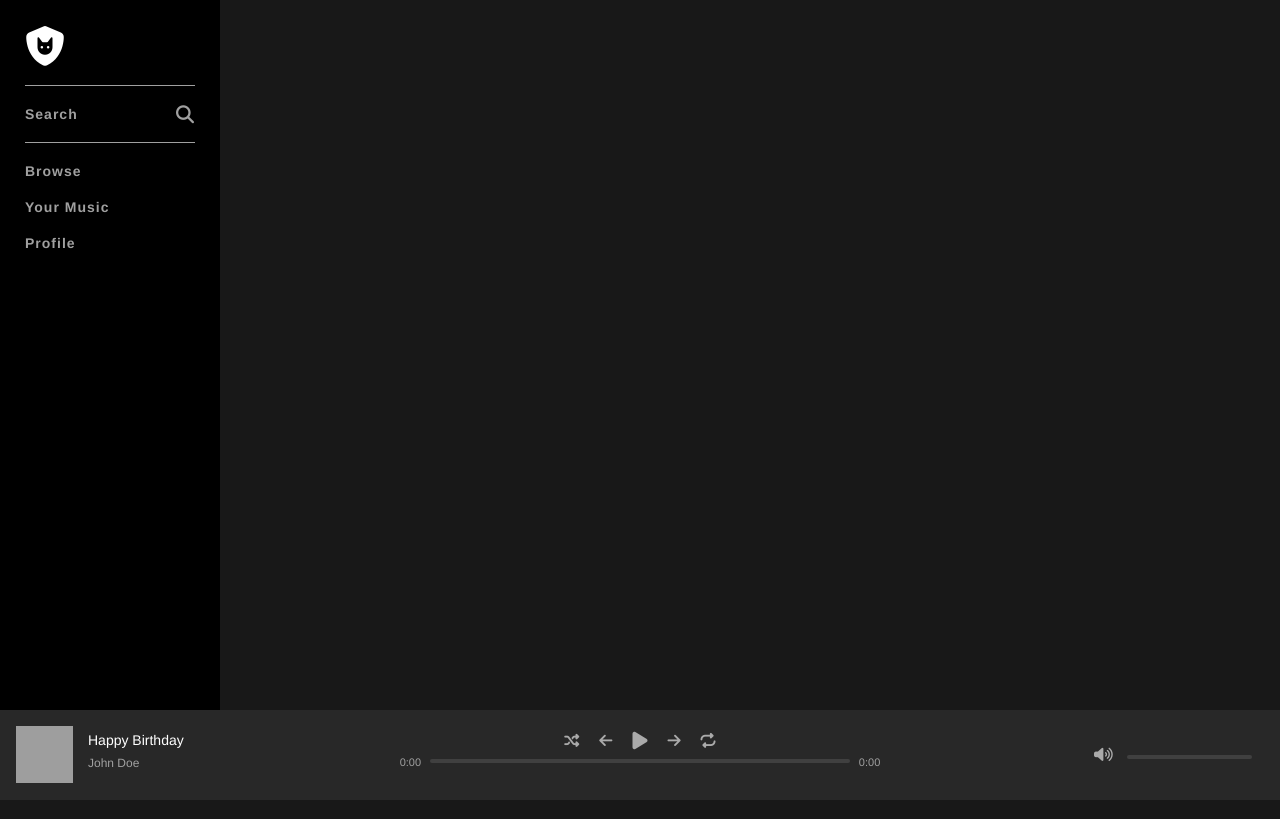
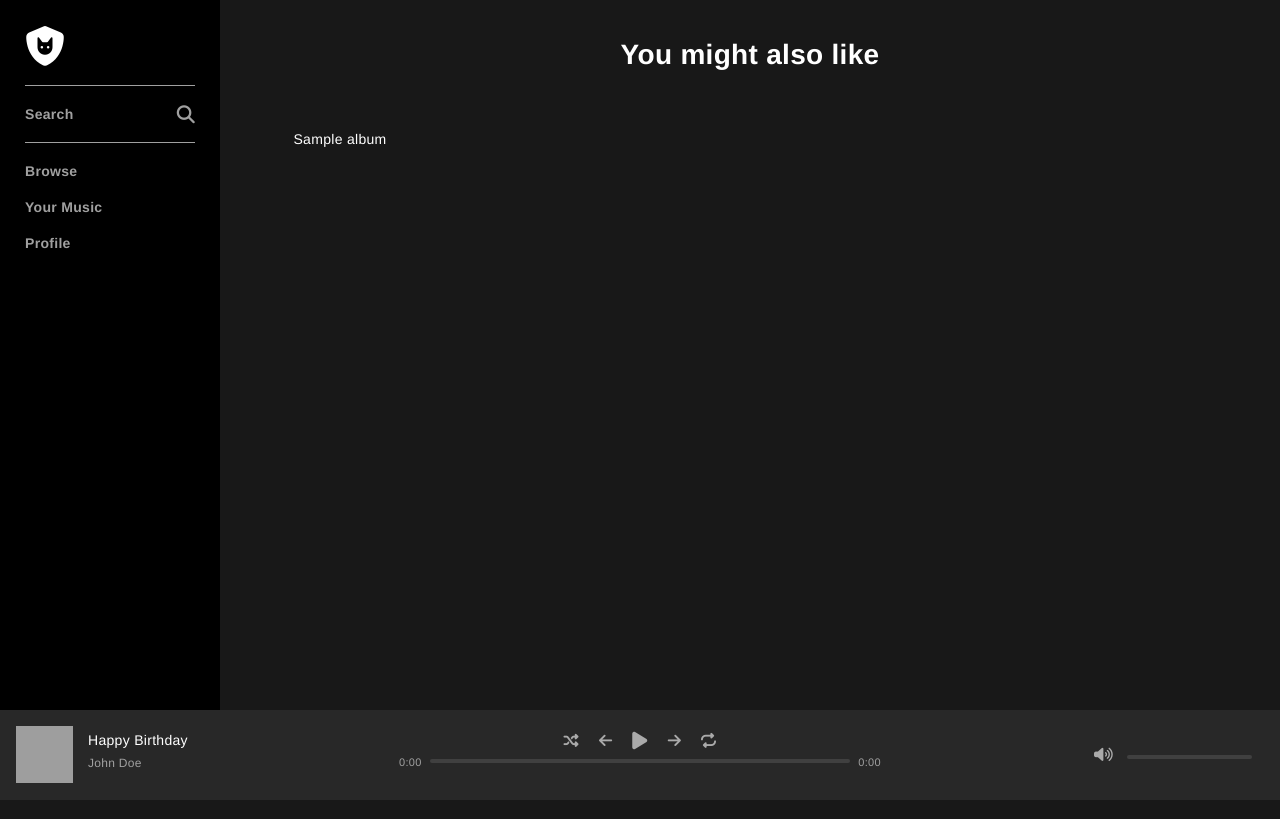
Before and after one commit to nikitahl/spotify-clone, a PHP site: page / in a window 1280 px wide. Run offline with PHP 8.4, Linux system fonts and the light colour scheme; the visitor is signed in with stand-in values (Sample User, id 1); tables that the repository leaves empty or names only in its code hold one stand-in row (values such as "Sample post"); data that the repository does not hold is empty; grey boxes are pictures that could not be loaded.

Commit message:
8 Section, Create Albums page

```diff
--- a/assets/css/style.css
+++ b/assets/css/style.css
@@ -8,6 +8,7 @@
 * {
   font-family: Helvetica, Arial, sans-serif;
   color: #fff;
+  letter-spacing: 0.3px;
 }
 
 body {
@@ -212,3 +213,34 @@
 #mainContent {
   padding: 0 20px;
 }
+
+.pageHeadingBig {
+  padding: 20px;
+  text-align: center;
+}
+
+.gridViewItem {
+  display: inline-block;
+  margin-right: 20px;
+  margin-bottom: 20px;
+  width: 29%;
+  max-width: 200px;
+  min-width: 150px;
+}
+
+.gridViewItem img {
+  max-width: 100%;
+}
+
+.gridViewItem a {
+  text-decoration: none;
+}
+
+.gridViewInfo {
+  font-weight: 300;
+  text-align: center;
+  padding: 5px 0;
+  text-overflow: ellipsis;
+  overflow: hidden;
+  white-space: nowrap;
+}
--- a/index.php
+++ b/index.php
@@ -1,3 +1,23 @@
 <?php include("includes/header.php") ?>
 
+<h1 class="pageHeadingBig">You might also like</h1>
+
+<div class="gridViewContainer">
+  <?php
+    $albumQuery = mysqli_query($con, "SELECT * FROM albums ORDER BY RAND() LIMIT 10");
+
+    while($row = mysqli_fetch_array($albumQuery)) {
+
+      echo "<div class='gridViewItem'>
+              <a href='album.php?id=" . $row['id'] . "'>
+                <img src='" . $row['artworkPath'] . "'>
+                <div class='gridViewInfo'>"
+                  . $row['title'] .
+                "</div>
+              </a>
+          </div>";
+    }
+  ?>
+</div>
+
 <?php include("includes/footer.php") ?>
```
